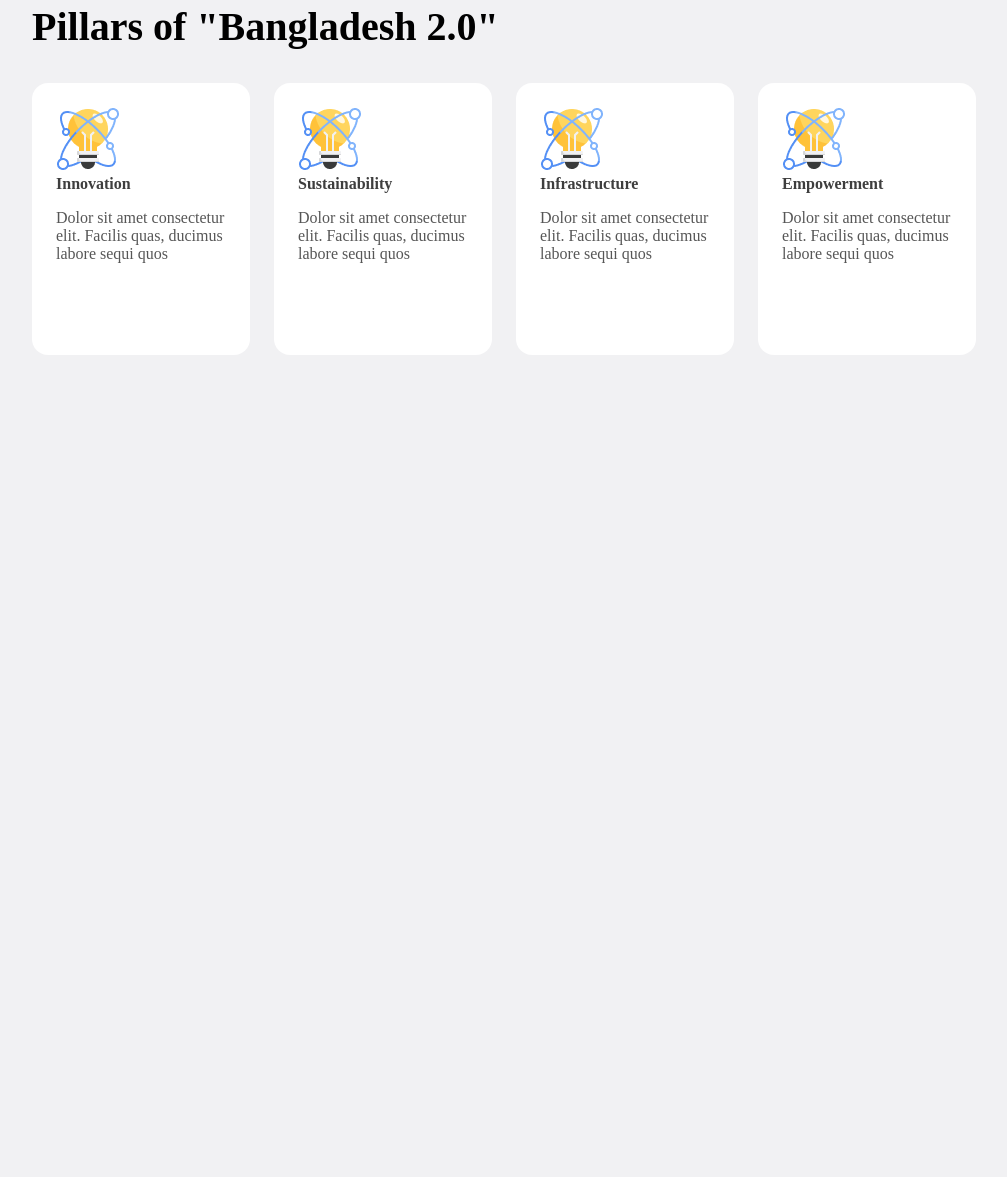
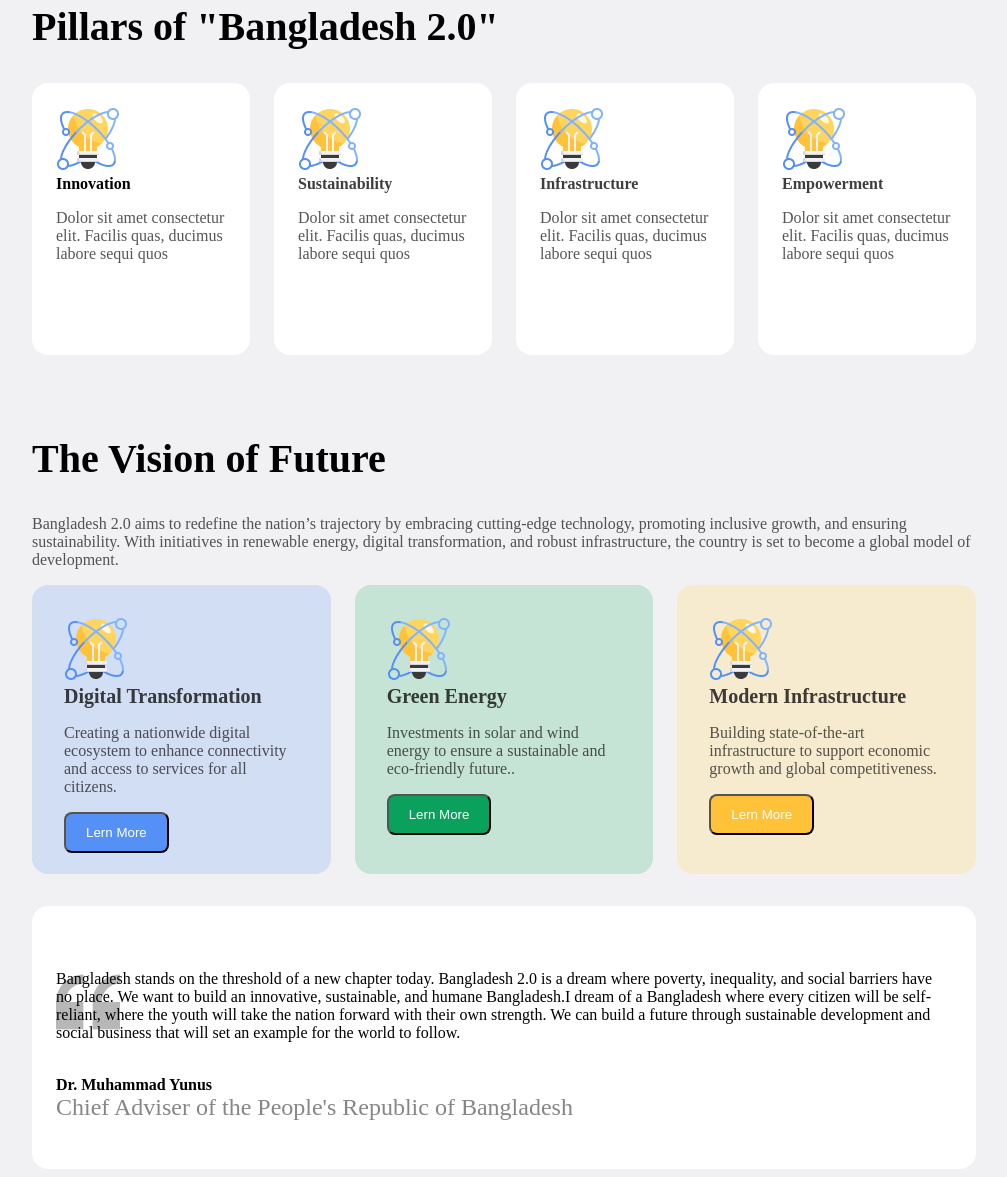
Before and after one commit to Farid12355764/First-Assinment-Repository, a plain HTML site: page index.html in a window 1280 px wide. Shown: the part 821-1998 px from the top of the page, without its empty margins (136-1143 px from the left). Before the commit the page ends 1184 px from the top, so only its background shows below. Drawn offline with Linux system fonts and the light colour scheme.

Commit message:
third commit

```diff
--- a/index.html
+++ b/index.html
@@ -38,29 +38,71 @@
     <h2 class="h21">Pillars of "Bangladesh 2.0"</h2>
     <div class="div3">
         <div class="div4">
-            <img src="./assets/card-icon.png">
+            <img src="./assets/card-icon.png"> <br>
             <b>Innovation</b>
-            <p>Dolor sit amet consectetur elit. Facilis quas, ducimus labore sequi quos </p>
+            <p class="p1">Dolor sit amet consectetur elit. Facilis quas, ducimus labore sequi quos </p>
         </div>
 
         <div class="div5">
-            <img src="./assets/card-icon.png">
-            <b>Sustainability</b>
-            <p>Dolor sit amet consectetur elit. Facilis quas, ducimus labore sequi quos </p>
+            <img src="./assets/card-icon.png"> <br>
+            <b class="b1">Sustainability</b>
+            <p class="p1">Dolor sit amet consectetur elit. Facilis quas, ducimus labore sequi quos </p>
         </div>
 
         <div class="div6">
-            <img src="./assets/card-icon.png">
-            <b>Infrastructure</b>
-            <p>Dolor sit amet consectetur elit. Facilis quas, ducimus labore sequi quos </p>
+            <img src="./assets/card-icon.png"> <br>
+            <b class="b1">Infrastructure</b>
+            <p class="p1">Dolor sit amet consectetur elit. Facilis quas, ducimus labore sequi quos </p>
         </div>
 
         <div class="div7">
-            <img src="./assets/card-icon.png">
-            <b>Empowerment</b>
-            <p>Dolor sit amet consectetur elit. Facilis quas, ducimus labore sequi quos </p>
+            <img src="./assets/card-icon.png"> <br>
+            <b class="b1">Empowerment</b>
+            <p class="p1">Dolor sit amet consectetur elit. Facilis quas, ducimus labore sequi quos </p>
         </div>
     </div>
+
+
+
+
+        <h2 class="h22">The Vision of Future</h2>
+        <p class="p2">Bangladesh 2.0 aims to redefine the nation’s trajectory by embracing cutting-edge technology, promoting inclusive growth, and ensuring sustainability. With initiatives in renewable energy, digital transformation, and robust infrastructure, the country is set to become a global model of development.</p>
+        <div class="div8">
+            <div  class="div9">
+                <img src="./assets/card-icon.png"> <br>
+                <b class="b2">Digital Transformation</b>
+                <p class="p3">Creating a nationwide digital ecosystem to enhance connectivity and access to services for all citizens.</p>
+                <button class="button3">Lern More</button>
+
+            </div>
+
+            <div class="div10">
+                <img src="./assets/card-icon.png"> <br>
+                <b class="b2">Green Energy</b>
+                <p class="p3">Investments in solar and wind energy to ensure a sustainable and eco-friendly future..</p>
+                <button class="button4">Lern More</button>
+
+            </div>
+
+            <div class="div11">
+                <img src="./assets/card-icon.png"> <br>
+                <b class="b2">Modern Infrastructure</b>
+                <p class="p3">Building state-of-the-art infrastructure to support economic growth and global competitiveness.</p>
+                <button class="button5">Lern More</button>
+
+            </div>
+        </div>
+
+    <div class="div12">
+
+        <p class="p4">Bangladesh stands on the threshold of a new chapter today. Bangladesh 2.0 is a dream where poverty, inequality, and social barriers have no place. We want to build an innovative, sustainable, and humane Bangladesh.I dream of a Bangladesh where every citizen will be self-reliant, where the youth will take the nation forward with their own strength. We can build a future through sustainable development and social business that will set an example for the world to follow.</p> <br>
+        <b>Dr. Muhammad Yunus</b> <br>
+        <small>Chief Adviser of the People's Republic of Bangladesh</small>
+
+
+
+
+
 </main>
 
     <footer>
--- a/style/style.css
+++ b/style/style.css
@@ -35,19 +35,50 @@ small{
   font-size: 24px;
 }
 
-b{
-  margin-right: 45px;
+.b1{
   color: rgba(14, 14, 14, 0.8);
 }
 
-p{
+.b2{
+  color: rgba(14, 14, 14, 0.8);
+  font-weight: bold;
+  font-size: 20px;
+}
+
+.p1{
   font-weight: 100;
   font-size: 16px;
   color: rgba(14, 14, 14, 0.7);
 }
 
+.p2{
+  font-weight: 100px;
+  font-size: 16px;
+  color: rgba(14, 14, 14, 0.7);
+}
+
+.p3{
+  color: rgba(14, 14, 14, 0.7);
+  font-weight: 100;
+  font-size: 16px;
+}
+
+.p4{
+  background-image: url(quote-bg.png);
+  background-repeat: no-repeat;
+
+}
+
 button:hover{
   background-color: skyblue;
+}
+
+.button1{
+  color: #006A50;
+  font-weight: 300;
+  font-size: 18px;
+  padding: 15px 30px 15px 30px;
+  border-radius: 8px;
 }
 
  .button2{
@@ -57,6 +88,30 @@ button:hover{
   border-radius: 8px;
 }
 
+.button3{
+  color: #FFFFFF;
+  background-color: #5490F5;
+  padding: 11px 20px 11px 20px;
+  border-radius: 8px;
+}
+
+.button5{
+  color: #FFFFFF;
+  background-color: #FFC239;
+  padding: 11px 20px 11px 20px;
+  border-radius: 8px;
+}
+
+}
+
+.button4{
+  color: #FFFFFF;
+  background-color: #09A15C;
+  padding: 11px 20px 11px 20px;
+  border-radius: 8px;
+}
+
+
 
  .nav1{
   display: flex;
@@ -65,13 +120,7 @@ button:hover{
   margin:31px 160px 31px 160px;
 }
 
-.button1{
-  color: #006A50;
-  font-weight: 300;
-  font-size: 18px;
-  padding: 15px 30px 15px 30px;
-  border-radius: 8px;
-}
+
 
  .div1{
   background-color: #C6E4D6;
@@ -99,6 +148,13 @@ button:hover{
     font-weight: bold;
     font-size: 56px;
   }
+
+ .h22{
+    margin-top: 80px;
+    font-weight: bold;
+    font-size: 40px;
+  }
+
 
  .main{
     background-color: #F1F1F3;
@@ -146,6 +202,44 @@ button:hover{
     margin-left: 24px;
   }
 
+  .div8{
+    display: flex;
+  }
+
+  .div9{
+    background-color: rgba(84, 144, 245, 0.2);
+    border-radius: 16px;
+    height: 225px;
+    width: 410px;
+    padding: 32px;
+  }
+
+  .div10{
+    background-color: #C6E4D6;
+    border-radius: 16px;
+    height: 225px;
+    width: 410px;
+    padding: 32px;
+    margin-left: 24px;
+
+  }
+
+  .div11{
+    background-color: #F7EBCF;
+    border-radius: 16px;
+    height: 225px;
+    width: 410px;
+    padding: 32px;
+    margin-left: 24px;
+  }
+
+  .div12{
+    margin-top: 32px;
+    padding:48px 24px 48px 24px ;
+    background-color: #FFFFFF;
+    border-radius: 16px;
+  }
+
   .h21{
     font-weight: bold;
     font-size: 40px;
```
Also changed, not shown: style/quote-bg.png (added). Lines whose indentation alone changed are shown as unchanged.
